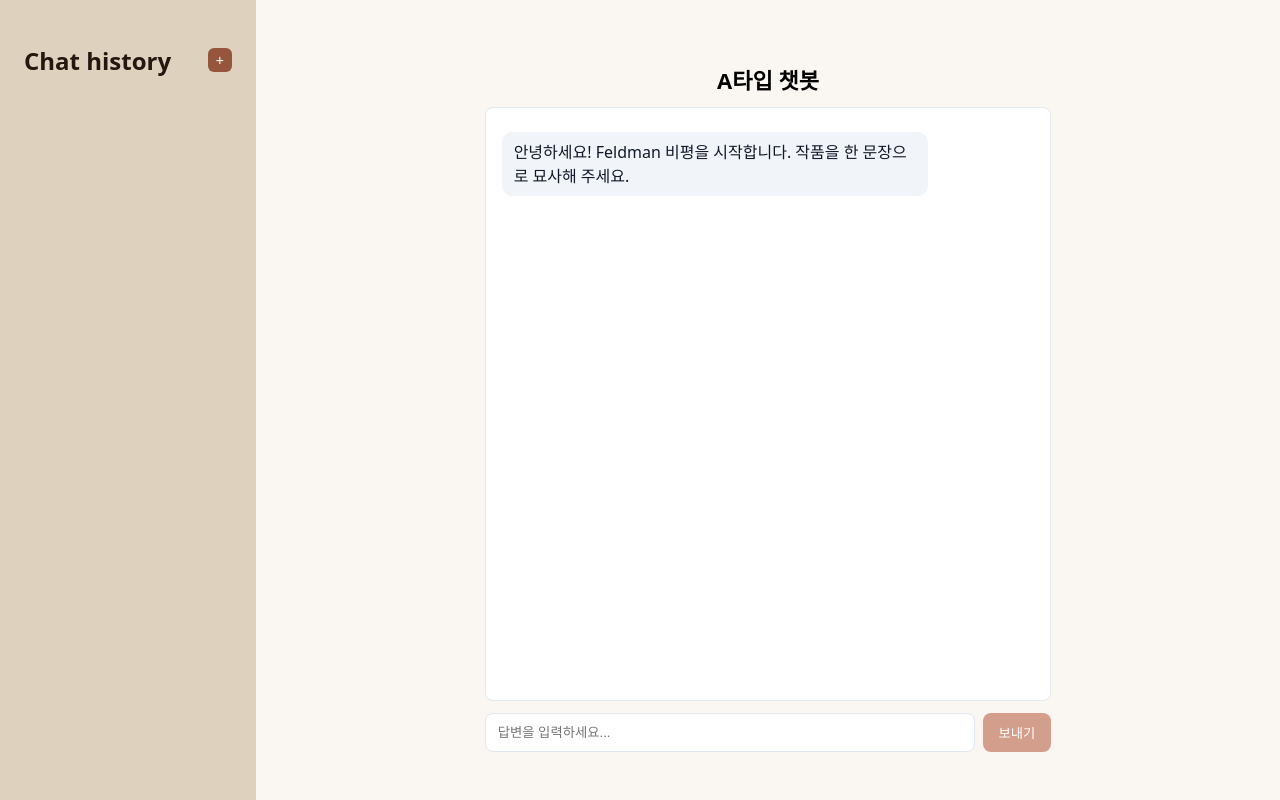
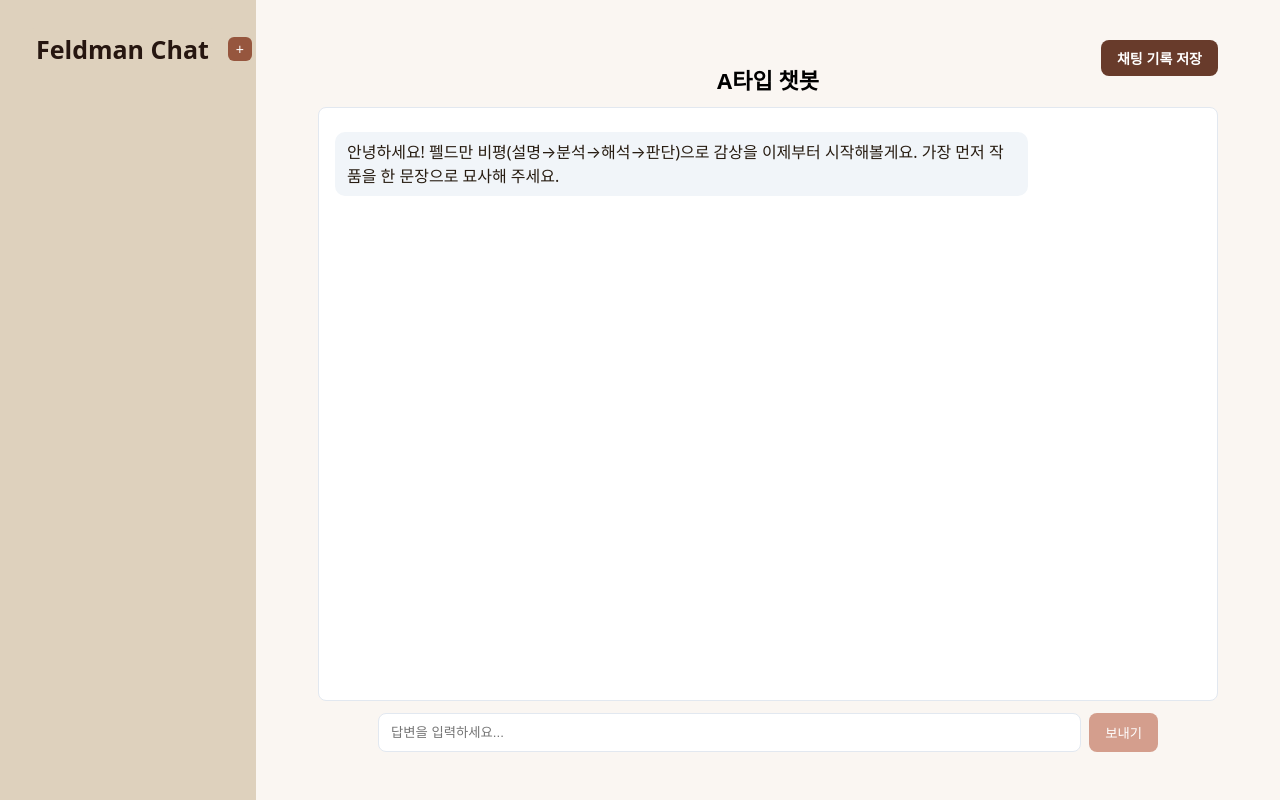
Before and after one commit to Sunnnyyy16/feldman_artchat, a Next.js app: page /chatbot/a in a window 1280 px wide. Built offline with nearby package versions, Linux system fonts and the light colour scheme.

Commit message:
채팅기록 txt저장, 챗봇 css 변경

```diff
--- a/app/chatbot/a/page.js
+++ b/app/chatbot/a/page.js
@@ -5,11 +5,11 @@ import { getHistoryById, saveHistory } from '../../lib/db';
 import styles from '../chatbot.module.css';
 
 const fixedFlow = [
-  "안녕하세요! Feldman 비평을 시작합니다. 작품을 한 문장으로 묘사해 주세요.",
+  "안녕하세요! 펠드만 비평(설명→분석→해석→판단)으로 감상을 이제부터 시작해볼게요. 가장 먼저 작품을 한 문장으로 묘사해 주세요.",
   "분석 단계입니다. 작품을 분석해 보세요.",
   "이제 해석 단계입니다. 작품을 해석해 보세요.",
   "마지막 단계! 답변을 바탕으로 판단해 보세요.",
-  "고생하셨습니다, 이제 챗봇 사용 경험에 대해 연구원의 질문에 따라 알려주시면 됩니다><"
+  "고생하셨습니다, 이제 챗봇 사용 경험에 대해 연구원의 질문에 따라 알려주시면 됩니다. "
 ];
 
 export default function ChatbotA() {
@@ -58,18 +58,32 @@ export default function ChatbotA() {
   };
 
   return (
-    <main className={styles.chat}>
+    <main className={styles.chat} style={{ position: 'relative' }}>
       <h1 className={styles.title}>A타입 챗봇</h1>
+
+      {/* ✅ 항상 오른쪽 상단에 보이는 버튼 */}
+      <button onClick={handleSave} className={styles.saveBtnFixed}>
+        채팅 기록 저장
+      </button>
+
       <div className={styles.chatBox}>
         {messages.map((m, i) => (
-          <div key={i} className={`${styles.messageRow} ${m.role === 'user' ? styles.right : styles.left}`}>
-            <div className={m.role === 'user' ? styles.bubbleUser : styles.bubbleAssistant}>
+          <div
+            key={i}
+            className={`${styles.messageRow} ${
+              m.role === 'user' ? styles.right : styles.left
+            }`}
+          >
+            <div
+              className={m.role === 'user' ? styles.bubbleUser : styles.bubbleAssistant}
+            >
               {m.content}
             </div>
           </div>
         ))}
       </div>
 
+      {/* 기존 form 유지 */}
       {step < fixedFlow.length && (
         <form onSubmit={handleSend} className={styles.form}>
           <input
@@ -81,12 +95,6 @@ export default function ChatbotA() {
           <button className={styles.button}>보내기</button>
         </form>
       )}
-
-      {step >= fixedFlow.length && (
-        <button onClick={handleSave} className={styles.button}>
-          채팅 기록 저장
-        </button>
-      )}
     </main>
   );
 }
--- a/app/chatbot/chatbot.module.css
+++ b/app/chatbot/chatbot.module.css
@@ -40,7 +40,7 @@
 
   .chatBox {
     width: 100%;
-    max-width: 1200px;
+    max-width: 900px;
     min-width: 560px;     /* 너무 좁아지는 것 방지 */
     margin: 0 auto;
     height: 75vh;
@@ -51,14 +51,6 @@
     overflow-y: auto;
     background: #ffffff;
   }
-
-  /* 모바일(좁은 화면)에서는 강제 최소폭 제거 */
-@media (max-width: 640px) {
-  .chatBox {
-    min-width: 0;
-    max-width: 100%;
-  }
-}
 
   .messageRow {
     display: flex;
@@ -80,7 +72,7 @@
     padding: 8px 12px;
     border-radius: 10px;
     background: #f1f5f9;
-    color: #111827;
+    color: #271c11;
     line-height: 1.5;
   }
 
@@ -112,8 +104,8 @@
   }
 
   .input:focus {
-    border-color: #60a5fa;
-    box-shadow: 0 0 0 3px rgba(96, 165, 250, 0.25);
+    border-color: #97563f;
+    box-shadow: 0 0 0 3px rgba(250, 168, 96, 0.25);
   }
 
   .button {
@@ -136,15 +128,85 @@
     margin-top: 8px;
   }
 
+
+  .saveBtnFixed {
+    position: absolute;
+    top: 16px;     /* 상단 여백 */
+    right: 24px;   /* 오른쪽 여백 */
+    background: #683b2b;
+    color: #fff;
+    border: none;
+    padding: 8px 16px;
+    border-radius: 8px;
+    font-size: 14px;
+    font-weight: 600;
+    cursor: pointer;
+    z-index: 100; /* 다른 요소 위에 보이도록 */
+    /* transition: background 0.2s; */
+  }
+
+  .saveBtnFixed:hover {
+    background: #aa7a6c;
+  }
+
 /* 전체 사이드바 wrapper */
 .sidebarWrapper {
-    display: flex;
-    flex-direction: column;
-    height: 100%;
-    padding: 12px;
-    background-color: #ded1bd; /* gray-900 */
-    color: #261610;
+  width: 16rem;
+  background-color: #ded1bd;
+  color: #261610;
+  height: 100vh;
+  padding: 16px;
+  position: fixed;   /* 모바일 Drawer처럼 */
+  top: 0;
+  left: 0;
+  transition: transform 0.3s ease;
+  z-index: 50;
+}
+
+/* 열림/닫힘 상태 */
+.open {
+  transform: translateX(0);
+}
+.closed {
+  transform: translateX(-100%);
+}
+
+/* 모바일에서 토글 버튼 */
+.sidebarToggle {
+  display: none;
+  position: fixed;
+  top: 10px;
+  left: 10px;
+  background: #261610;
+  color: white;
+  border: none;
+  padding: 8px 12px;
+  border-radius: 6px;
+  z-index: 60;
+  cursor: pointer;
+}
+
+/* Home 버튼 */
+.homeBtn {
+  background: #ded1bd;
+  color: #261610;
+  padding: 4px 8px;
+  border-radius: 6px;
+  text-decoration: none;
+  font-size: 25px;
+  font-weight: 700;
+}
+
+/* 데스크탑일 때 항상 열려 있음 */
+@media (min-width: 768px) {
+  .sidebarWrapper {
+    position: relative;
+    transform: translateX(0) !important;
   }
+  .sidebarToggle {
+    display: none;
+  }
+}
 
   /* 상단 헤더 */
   .sidebarHeader {
--- a/app/components/Sidebar.js
+++ b/app/components/Sidebar.js
@@ -3,11 +3,13 @@ import { useEffect, useState } from 'react';
 import { getAllHistories, updateSessionTitle, createSession } from '../lib/db';
 import styles from '../chatbot/chatbot.module.css';
 import { useRouter } from 'next/navigation';
+import Link from 'next/link';
 
 export default function Sidebar() {
   const [histories, setHistories] = useState([]);
   const [editingId, setEditingId] = useState(null);
   const [tempTitle, setTempTitle] = useState('');
+  const [open, setOpen] = useState(true); // 데스크탑 기본 open, 모바일은 media query로 조정 가능
   const router = useRouter();
 
   const loadHistories = async () => {
@@ -17,19 +19,14 @@ export default function Sidebar() {
 
   useEffect(() => {
     loadHistories();
-
-    // "채팅 기록 저장" 이벤트 감지
     const handler = () => loadHistories();
     window.addEventListener('history-saved', handler);
-
-    return () => {
-      window.removeEventListener('history-saved', handler);
-    };
+    return () => window.removeEventListener('history-saved', handler);
   }, []);
 
   const handleClick = (h) => {
-    // 저장된 히스토리 불러오기만 (읽기 전용)
     router.push(`/chatbot/${h.type}?history=${h.id}`);
+    if (window.innerWidth < 768) setOpen(false); // 모바일에서 눌렀을 때 자동 닫힘
   };
 
   const handleEdit = (h) => {
@@ -46,17 +43,32 @@ export default function Sidebar() {
   };
 
   const handleNewSession = async (type) => {
-    // 새 채팅 시작 (빈 기록 저장)
     await createSession(type);
     await loadHistories();
   };
 
   return (
-    <div className={styles.sidebarWrapper}>
+    <>
+      {/* 상단 토글 버튼 (모바일용) */}
+      <button
+        className={styles.sidebarToggle}
+        onClick={() => setOpen(!open)}
+      >
+        ☰ Chat history
+      </button>
+
+      {/* Sidebar 영역 */}
+      <div className={`${styles.sidebarWrapper} ${open ? styles.open : styles.closed}`}>
         <div className={styles.sidebarHeader}>
-        <h2 className={styles.sidebarTitle}>Chat history</h2>
-        {/* 새 채팅 시작 버튼 */}
-        <button onClick={() => handleNewSession('a')} className={styles.newSessionBtn}>
+          {/* 홈으로 가는 버튼 */}
+          <Link href="/" className={styles.homeBtn}>
+            Feldman Chat
+          </Link>
+
+          <button
+            onClick={() => handleNewSession('a')}
+            className={styles.newSessionBtn}
+          >
             +
           </button>
         </div>
@@ -74,7 +86,10 @@ export default function Sidebar() {
                   className={styles.sessionInput}
                 />
               ) : (
-              <span onClick={() => handleClick(h)} className={styles.sessionLink}>
+                <span
+                  onClick={() => handleClick(h)}
+                  className={styles.sessionLink}
+                >
                   {h.title}
                 </span>
               )}
@@ -87,5 +102,6 @@ export default function Sidebar() {
           ))}
         </div>
       </div>
+    </>
   );
 }
```
Also changed, not shown: app/chatbot/b/page.js (+9 -9 lines). Lines whose indentation alone changed are shown as unchanged.
